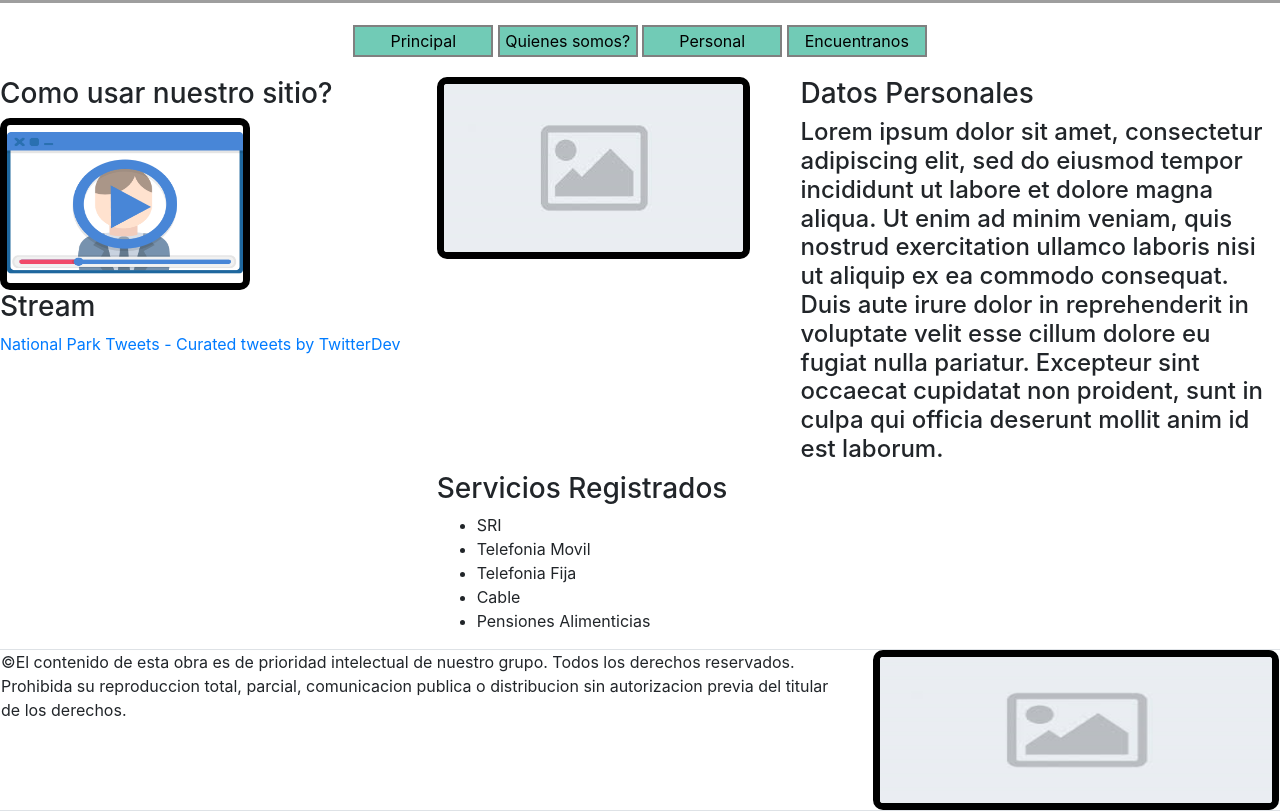
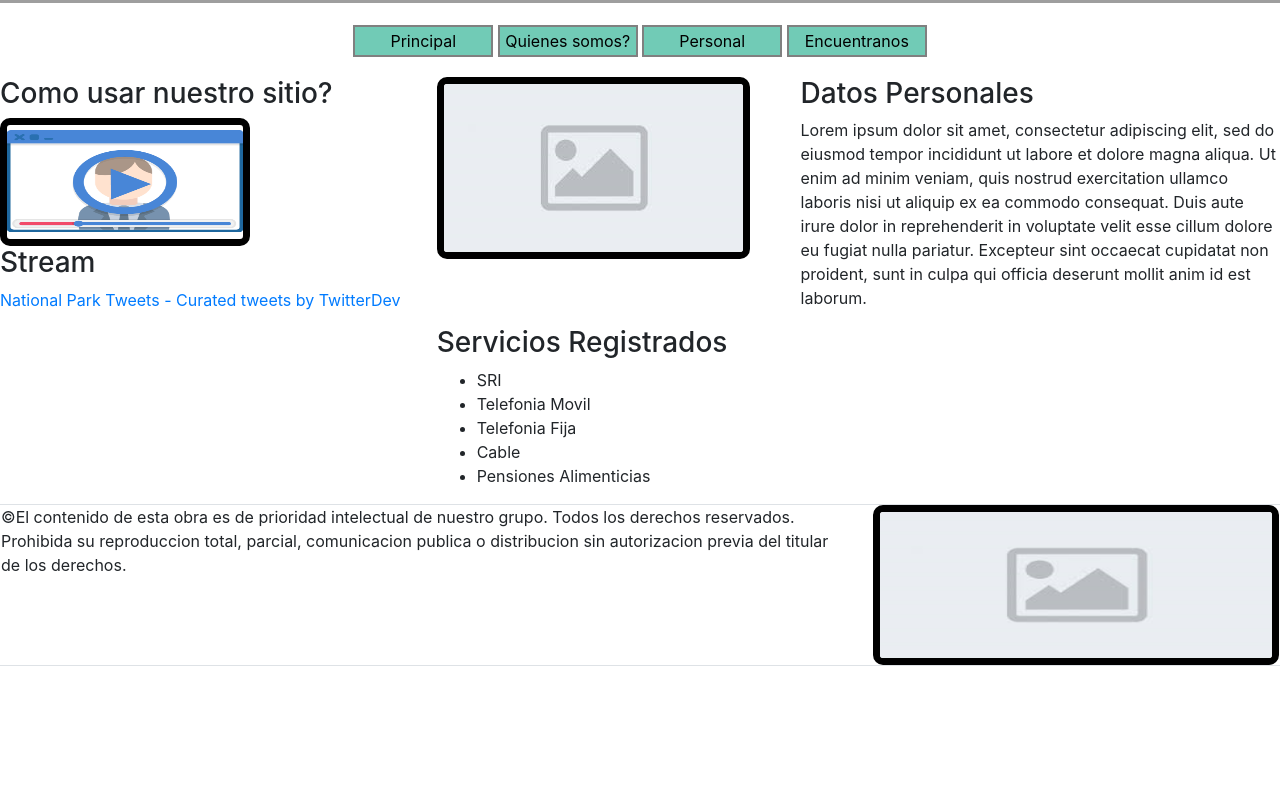
Before and after one commit to luislama/DAW_CSS01_LamaLuis_RodriguezSteeven, a plain HTML site: page personal.html in a window 1280 px wide. Shown: the part 67-878 px from the top of the page. After the commit the page ends 800 px from the top, so only its background shows below. Drawn offline with nearby package versions, Linux system fonts and the light colour scheme; grey boxes are pictures that could not be loaded.

Commit message:
[UPD] personal.html

```diff
--- a/personal.html
+++ b/personal.html
@@ -40,7 +40,7 @@
 						</div>
 						<div class="col-7">
 							<h3>Datos Personales</h3>
-							<h4>Lorem ipsum dolor sit amet, consectetur adipiscing elit, sed do eiusmod tempor incididunt ut labore et dolore magna aliqua. Ut enim ad minim veniam, quis nostrud exercitation ullamco laboris nisi ut aliquip ex ea commodo consequat. Duis aute irure dolor in reprehenderit in voluptate velit esse cillum dolore eu fugiat nulla pariatur. Excepteur sint occaecat cupidatat non proident, sunt in culpa qui officia deserunt mollit anim id est laborum.</h4>
+							<p>Lorem ipsum dolor sit amet, consectetur adipiscing elit, sed do eiusmod tempor incididunt ut labore et dolore magna aliqua. Ut enim ad minim veniam, quis nostrud exercitation ullamco laboris nisi ut aliquip ex ea commodo consequat. Duis aute irure dolor in reprehenderit in voluptate velit esse cillum dolore eu fugiat nulla pariatur. Excepteur sint occaecat cupidatat non proident, sunt in culpa qui officia deserunt mollit anim id est laborum.</p>
 						</div>
 					</div>
 					<div class="row">
```
